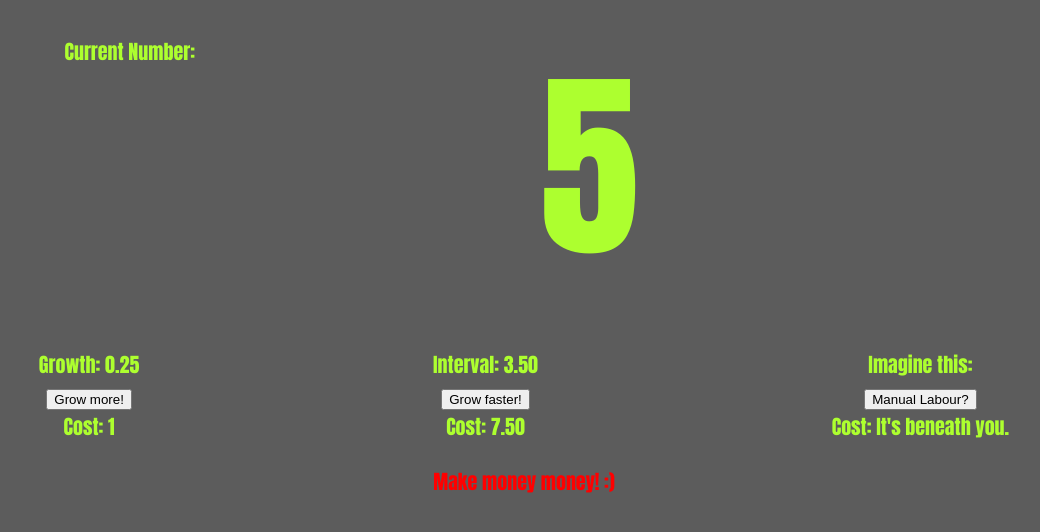
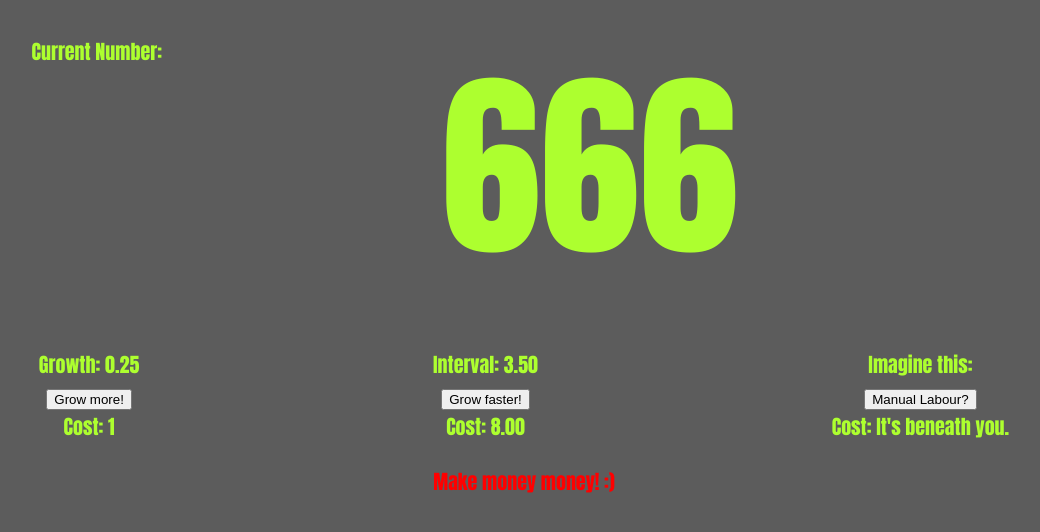
Before and after one commit to k1ch3r/NGU, a plain HTML site: page index.html in a window 1280 px wide. Both pictures are taken after a click on the button "Click to start growing". Shown: the whole page, without its empty margins (116-1156 px from the left). Drawn offline with Linux system fonts and the light colour scheme.

Commit message:
"rebalanced" (no fun allowed.)

```diff
--- a/index.html
+++ b/index.html
@@ -9,12 +9,12 @@
     <link rel="stylesheet" href="style.css" </head>
 
 <body>
-    <div class="container">
+    <div class="container" id="main frame">
         <p>Current Number:</p>
 
         <div class="grid item">
             <div class="blnScore">
-                <div id="bln">10</div>
+                <div id="bln">666</div>
             </div>
         </div>
     </div>
@@ -29,7 +29,7 @@
         <div class="grid item">
             <div id="speedScore">Interval: ∞</div>
             <button id="speedButton">Click to start growing</button>
-            <div id="upgrade2Cost">Cost: 5</div>
+            <div id="upgrade2Cost">It will probably be boring</div>
         </div>
 
         <div class="grid item">
--- a/numberGoUp.js
+++ b/numberGoUp.js
@@ -12,13 +12,13 @@ const growButton = document.getElementById("growButton");
 const speedButton = document.getElementById("speedButton");
 const forceButton = document.getElementById("forceButton")
 
-let mostBelovedNumber = 10.0;
+let mostBelovedNumber = 671.0;
 let growIncrement = 0.25;
 let growthSpeed = 4000;
 let speedIncrement = 500;
 let upgrade1Cost = 1;
 let upgrade2Cost = 5;
-let warningStrings = ["moaar moneyyyyy!", "cash cash cash", "why number no go up?", "this seems pointless?!", "I like watching numbers go up."];
+let warningStrings = ["moaar moneyyyyy!", "cash cash cash", "why number no go up?", "this seems pointless?!", "I like watching numbers go up.", "css is annoying. did you know that?", "don't look at my sourcecode okay", "it's not about size.", "it's about value. big value.", "coming up with strings to display here.", "this is a one liner.", "do you have anything funny to put here?", "you got to spend number to make number.", "best strategy: don't play!"];
 let mostBelovedNumberOut = mostBelovedNumber;
 let growthInterval;
 
@@ -26,9 +26,9 @@ growButton.onclick = function incrementUp() {
   if (mostBelovedNumber > upgrade1Cost) {
     mostBelovedNumber = mostBelovedNumber - upgrade1Cost;
     updateNumber();
-    upgrade1Cost = upgrade1Cost * 1.035;
+    upgrade1Cost = upgrade1Cost * 1.0375;
     upgrade1CostElem.textContent = `Cost: ${upgrade1Cost.toFixed(2)}`;
-    growIncrement = growIncrement + (growIncrement * 0.045);
+    growIncrement = growIncrement * 1.044;
     incrementScoreElem.textContent = "Growth: " + growIncrement.toFixed(2);
   }
   else {
@@ -37,14 +37,14 @@ growButton.onclick = function incrementUp() {
 }
 
 speedButton.onclick = function speedUp() {
-  if (mostBelovedNumber > upgrade2Cost && growthSpeed > 500) {
+  if (mostBelovedNumber > upgrade2Cost && growthSpeed > 100) {
     mostBelovedNumber = mostBelovedNumber - upgrade2Cost;
     updateNumber();
-    upgrade2Cost = upgrade2Cost * 1.5;
+    upgrade2Cost = upgrade2Cost * 1.6;
     upgrade2CostElem.textContent = `Cost: ${upgrade2Cost.toFixed(2)}`;
     growthSpeed = growthSpeed - speedIncrement;
     speedScoreElem.textContent = "Interval: " + (growthSpeed/1000).toFixed(2);
-    speedIncrement = speedIncrement / 1.15;
+    speedIncrement = speedIncrement / 1.165;
     clearInterval(growthInterval);;
     growthInterval = setInterval(mainGrowth, growthSpeed);
     speedButton.textContent = "Grow faster!";
```
